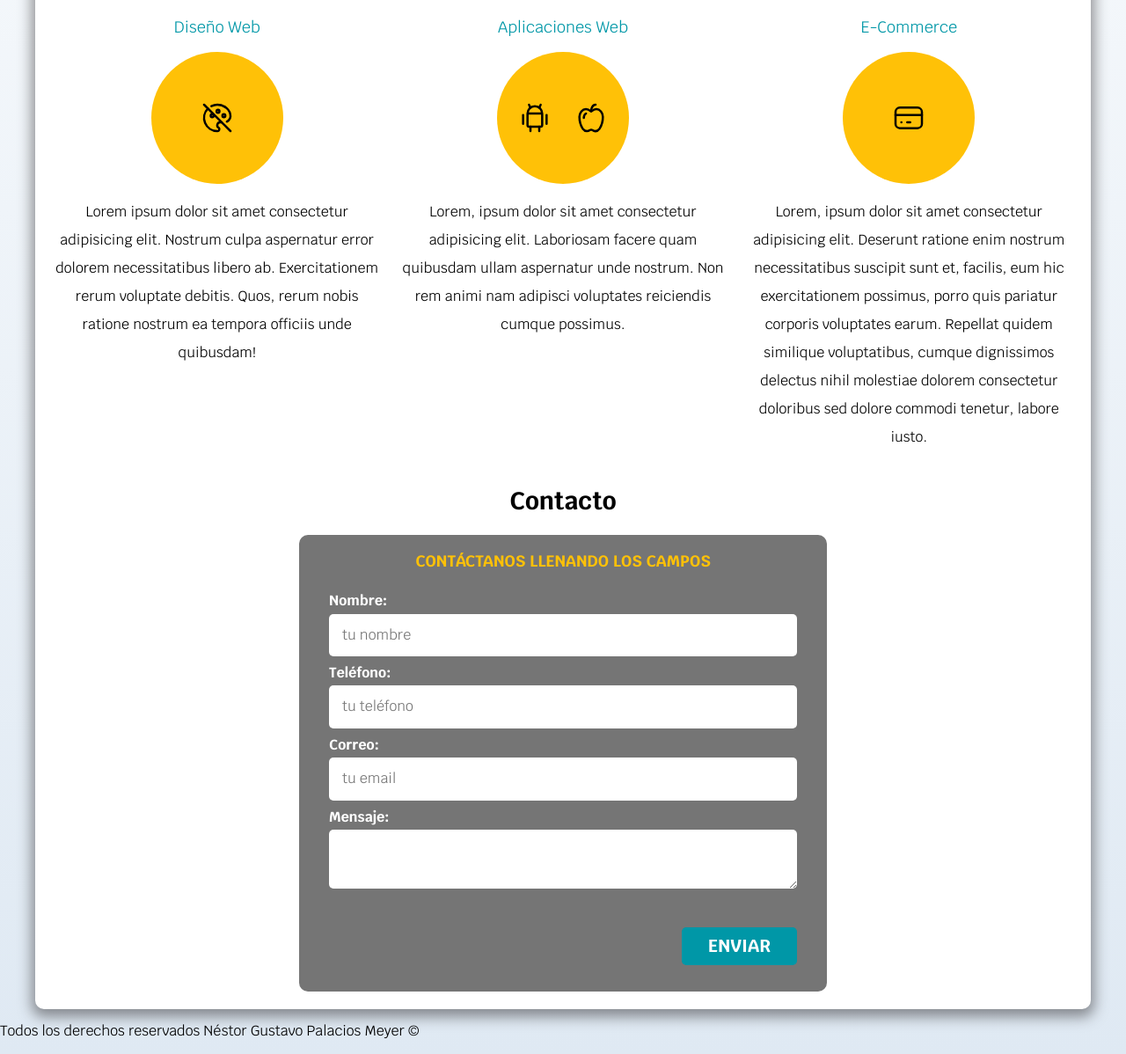
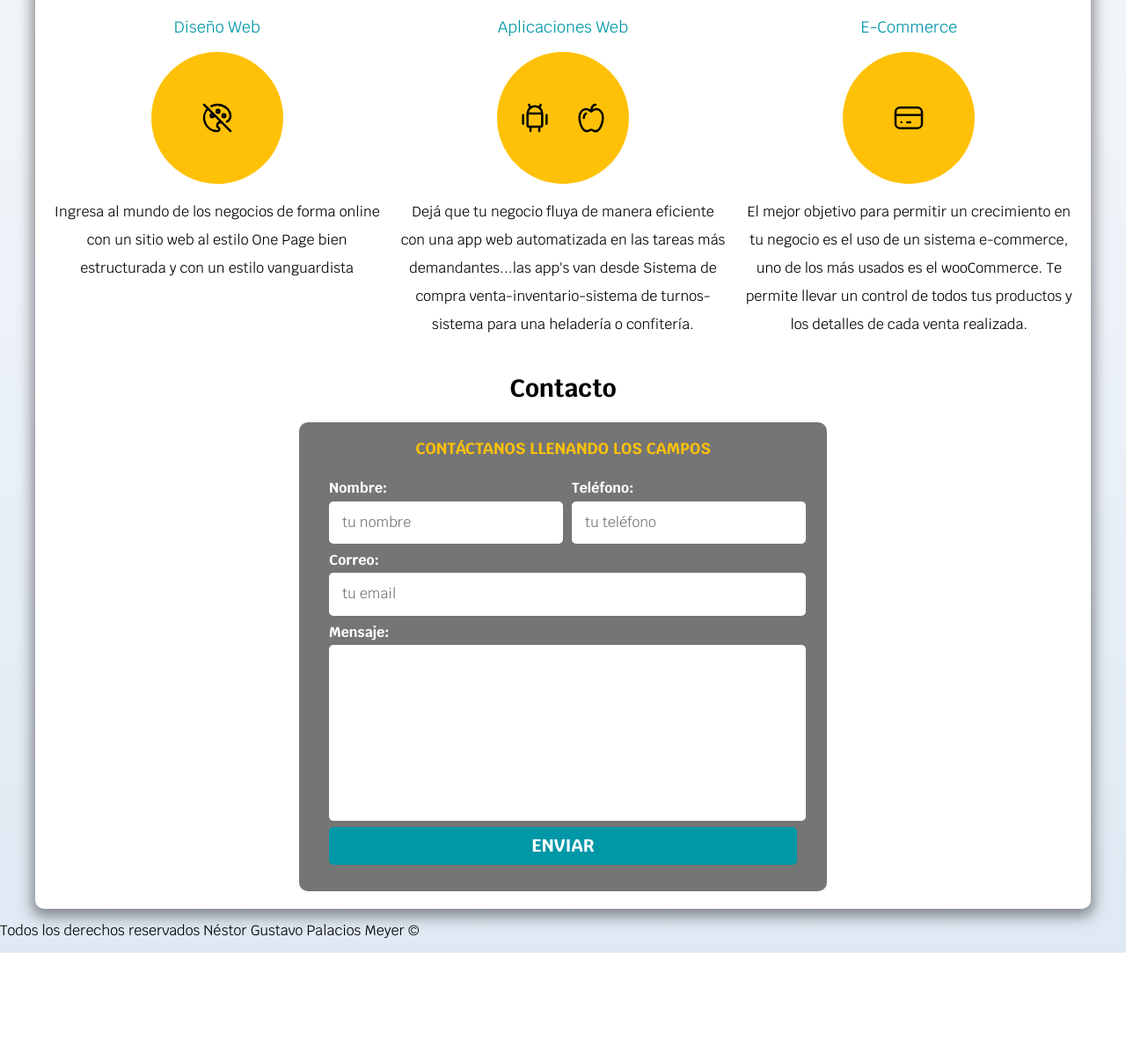
Before and after one commit to gustavopalaciosTecno/WebServiciosFreelancer, a plain HTML site: page index.html in a window 1280 px wide. Shown: the part 722-1920 px from the top of the page at 88% size. After the commit the page ends 1805 px from the top, so only its background shows below. Drawn offline with Linux system fonts and the light colour scheme.

Commit message:
28-01-2025

```diff
--- a/css/styles.css
+++ b/css/styles.css
@@ -234,9 +234,21 @@ h1,h2,h3{
     color: var(--primario);
 }
 
-.contendor-campos{
+@media (min-width:768px){
+    .contenedor-campos{
+        display: grid;
+        grid-template-columns: 50% 50%;
+        grid-template-rows: auto auto 20rem;
+        column-gap: 1rem;
+    }
 
 }
+
+.campo:nth-child(3),
+.campo:nth-child(4){
+    grid-column: 1 / 3;
+}
+
 
 .campo{
     margin-bottom: 1rem;
@@ -249,11 +261,16 @@ h1,h2,h3{
     display: block;
 }
 
+.campo textarea{
+    height: 20rem;
+}
+
 .input-text{
     width: 100%;
     border: none;
     padding: 1.5rem;
     border-radius: .5rem;
+    resize: none;
 }
 
 .enviar .boton{
--- a/index.html
+++ b/index.html
@@ -59,7 +59,7 @@
                 <div class="iconos">
                     <svg xmlns="http://www.w3.org/2000/svg" viewBox="0 0 24 24" fill="none" stroke="#000000" stroke-linecap="round" stroke-linejoin="round" width="40" height="40" stroke-width="1.5"> <path d="M15 15h-1a2 2 0 0 0 -1 3.75a1.3 1.3 0 0 1 -1 2.25a9 9 0 0 1 -6.372 -15.356"></path> <path d="M8 4c1.236 -.623 2.569 -1 4 -1c4.97 0 9 3.582 9 8c0 1.06 -.474 2.078 -1.318 2.828a4.516 4.516 0 0 1 -1.127 .73"></path> <path d="M8.5 10.5m-1 0a1 1 0 1 0 2 0a1 1 0 1 0 -2 0"></path> <path d="M12.5 7.5m-1 0a1 1 0 1 0 2 0a1 1 0 1 0 -2 0"></path> <path d="M16.5 10.5m-1 0a1 1 0 1 0 2 0a1 1 0 1 0 -2 0"></path> <path d="M3 3l18 18"></path> </svg>
                 </div>
-                <p>Lorem ipsum dolor sit amet consectetur adipisicing elit. Nostrum culpa aspernatur error dolorem necessitatibus libero ab. Exercitationem rerum voluptate debitis. Quos, rerum nobis ratione nostrum ea tempora officiis unde quibusdam!</p>
+                <p>Ingresa al mundo de los negocios de forma online con un sitio web al estilo One Page bien estructurada y con un estilo vanguardista</p>
             </section>
 
             <section class="servicio">
@@ -69,7 +69,7 @@
             <!--separación de íconos-->
                     <svg xmlns="http://www.w3.org/2000/svg" viewBox="0 0 24 24" fill="none" stroke="currentColor" stroke-linecap="round" stroke-linejoin="round" width="40" height="40" stroke-width="1.5"> <path d="M4 11.319c0 3.102 .444 5.319 2.222 7.978c1.351 1.797 3.156 2.247 5.08 .988c.426 -.268 .97 -.268 1.397 0c1.923 1.26 3.728 .809 5.079 -.988c1.778 -2.66 2.222 -4.876 2.222 -7.977c0 -2.661 -1.99 -5.32 -4.444 -5.32c-1.267 0 -2.41 .693 -3.22 1.44a.5 .5 0 0 1 -.672 0c-.809 -.746 -1.953 -1.44 -3.22 -1.44c-2.454 0 -4.444 2.66 -4.444 5.319"></path> <path d="M7 12c0 -1.47 .454 -2.34 1.5 -3"></path> <path d="M12 7c0 -1.2 .867 -4 3 -4"></path> </svg>
                 </div>
-                <p>Lorem, ipsum dolor sit amet consectetur adipisicing elit. Laboriosam facere quam quibusdam ullam aspernatur unde nostrum. Non rem animi nam adipisci voluptates reiciendis cumque possimus.</p>
+                <p>Dejá que tu negocio fluya de manera eficiente con una app web automatizada en las tareas más demandantes...las app's van desde Sistema de compra venta-inventario-sistema de turnos-sistema para una heladería o confitería.</p>
             </section>
 
             <section class="servicio">
@@ -77,7 +77,7 @@
                 <div class="iconos">
                     <svg xmlns="http://www.w3.org/2000/svg" viewBox="0 0 24 24" fill="none" stroke="currentColor" stroke-linecap="round" stroke-linejoin="round" width="40" height="40" stroke-width="1.5"> <path d="M3 5m0 3a3 3 0 0 1 3 -3h12a3 3 0 0 1 3 3v8a3 3 0 0 1 -3 3h-12a3 3 0 0 1 -3 -3z"></path> <path d="M3 10l18 0"></path> <path d="M7 15l.01 0"></path> <path d="M11 15l2 0"></path> </svg>
                 </div>
-                <p>Lorem, ipsum dolor sit amet consectetur adipisicing elit. Deserunt ratione enim nostrum necessitatibus suscipit sunt et, facilis, eum hic exercitationem possimus, porro quis pariatur corporis voluptates earum. Repellat quidem similique voluptatibus, cumque dignissimos delectus nihil molestiae dolorem consectetur doloribus sed dolore commodi tenetur, labore iusto.</p>
+                <p>El mejor objetivo para permitir un crecimiento en tu negocio es el uso de un sistema e-commerce, uno de los más usados es el wooCommerce. Te permite llevar un control de todos tus productos y los detalles de cada venta realizada.</p>
             </section>
         </div> <!--Cierre de la clase de servicios-->
 
@@ -106,7 +106,7 @@
 
             </div><!--contendor de campos-->
                 <div class="alinear-derecha flex">
-                    <input class="boton w-100" type="submit" value="Enviar">
+                    <input class="boton w-sm-100" type="submit" value="Enviar">
                 </div>
 
             </fieldset>
```
